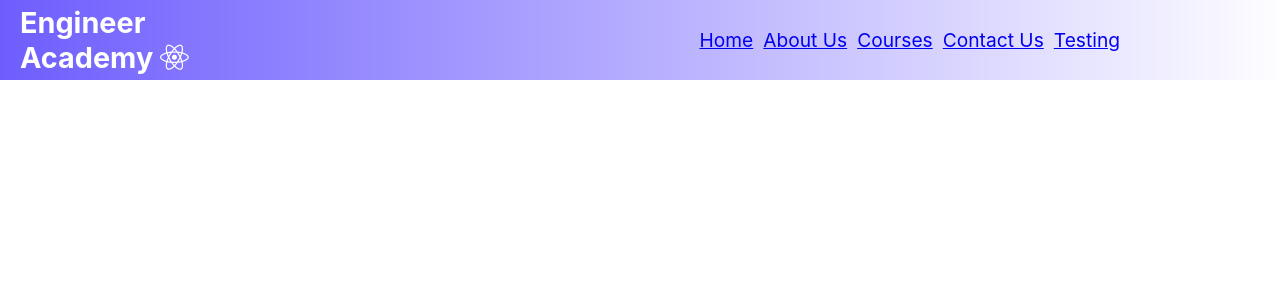
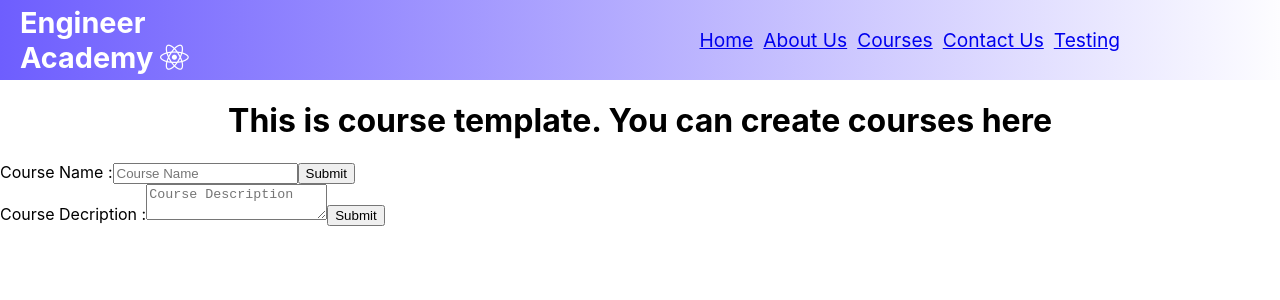
Before and after one commit to digitalbangash1/Project-FrontEnd, a React (Create React App) app: page /coursestemplate in a window 1280 px wide. Shown: the top 300 px of the page. Built offline with nearby package versions, Linux system fonts and the light colour scheme.

Commit message:
Routing/ Navbar/ Database API

```diff
--- a/src/App.js
+++ b/src/App.js
@@ -1,23 +1,28 @@
 import React from 'react';
 import Navbar from './components/Navbar/Navbar';
-import { Route, Routes } from 'react-router-dom';
+import {Route, Routes} from 'react-router-dom';
 import CourseList from './components/Courses/CourseList';
 import CourseDetails from './components/Courses/CourseDetails';
 import Home from './components/Home/Home';
 import Testing from './components/testing';
-import Description from './pages/description';
+
+import CoursesTemplate from "./pages/coursesTemplate";
 
 
 function App() {
     return (
         <div className="App">
-          <Navbar />
+            <Navbar/>
 
             <Routes>
-        <Route path="/courses" element={<CourseList />} />
-        <Route path="/courses/:courseId" element={<CourseDetails />} />
-        <Route path="testing" element={<Testing />} />
-        <Route path="/" element={<Home />} />
+                <Route path="/courses" element={<CourseList/>}/>
+                <Route path="/courses/:courseId" element={<CourseDetails/>}/>
+                <Route path="/testing" element={<Testing/>}/>
+                <Route path="/coursestemplate" element={<CoursesTemplate/>}/>
+
+                <Route path="/" element={<Home/>}/>
+
+
             </Routes>
         </div>
     );
--- /dev/null
+++ b/src/Button1.js
@@ -0,0 +1,32 @@
+import React, {Component} from "react";
+import {Button} from '@material-ui/core'
+
+import {Link} from 'react-router-dom';
+
+
+
+class Button1 extends Component {
+
+
+
+
+    render() {
+        return (
+            <div>
+                <Button align
+                        color={"primary"}
+                        variant={"outlined"}
+                        component={Link} to = "/coursesTemplate"
+
+
+
+                >
+                    Create courses
+                </Button>
+
+            </div>
+        )
+    }
+}
+
+export default Button1
--- a/src/components/Courses/CourseDetails.js
+++ b/src/components/Courses/CourseDetails.js
@@ -25,7 +25,7 @@ export default function CourseDetails() {
 
       {course && (
         <div>
-          <div>{course.name}</div>
+          <div>Welcome to  {course.name}</div>
           <div>{course.description}</div>
         </div>
       )}
--- a/src/components/testing.js
+++ b/src/components/testing.js
@@ -1,6 +1,5 @@
 import React from "react";
-import Sidebar1 from "./Sidebar/Sidebar1";
-
+import Button from "../Button1";
 
 
 
@@ -9,12 +8,15 @@ export default function Testing() {
 
     return (
 
-    <div>
-
-<Sidebar1/>
+        <div>
 
 
-    </div>
+            <Button/>
+
+
+        </div>
+
+
     )
 
 }
--- /dev/null
+++ b/src/pages/coursesTemplate.js
@@ -0,0 +1,83 @@
+import React, {Component} from "react";
+import {useState} from "react";
+
+export default function  CoursesTemplate() {
+
+    const [values, setValues] = useState({
+        name:'',
+        description:''
+    })
+    const [submitted, setSubmitted] = useState(false);
+
+    const handleSubmit = (e) => {
+        e.preventDefault();
+        console.log(e.target.name)
+        setSubmitted(true);
+        alert("course is registered")
+    };
+
+    const handleCourseNameInputChange = (event) => {
+        event.persist();
+        setValues((values) => ({
+            ...values,
+            name: event.target.value,
+        }));
+    };
+
+        return (
+            <div>
+                <h1 align={"center"}>
+                    This is course template. You can create courses here
+
+                </h1>
+
+                <div>
+                    <form className={"register-courses"} onSubmit={handleSubmit}>
+                    <label> Course Name :
+
+                    <input
+                    id={"course-name"}
+                    className={"form-field"}
+                    type={"text"}
+
+
+                    placeholder={"Course Name"}
+                    name={"coursename"}
+                    value={values.name}
+                    onChange={handleCourseNameInputChange}
+                    onSubmit={handleSubmit}
+
+
+                    />
+                    </label>
+                        <input type="submit" value="Submit" />
+                    </form>
+                </div>
+                <div>
+                    <form className={"register-courses-description"} onSubmit={handleSubmit}>
+                        <label> Course Decription :
+
+                            <textarea
+                                id={"course-description"}
+                                className={"form-field"}
+                                type={"text"}
+
+
+                                placeholder={"Course Description"}
+                                name={"description"}
+                                value={values.name}
+                                onChange={handleCourseNameInputChange}
+                                onSubmit={handleSubmit}
+
+
+                            />
+                        </label>
+                        <input type="submit" value="Submit" />
+                    </form>
+                </div>
+
+
+
+            </div>
+        )
+    }
```
Also changed, not shown: package.json (+3 -4 lines), 2 other files (tests, documents, lock files or other folders). Lines whose indentation alone changed are shown as unchanged.
